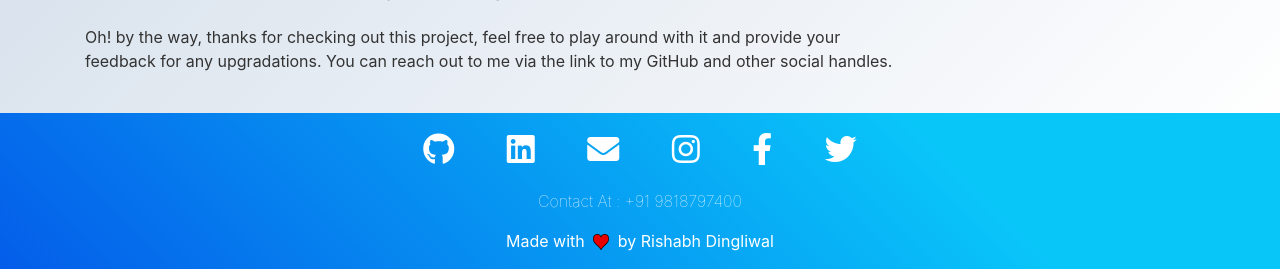
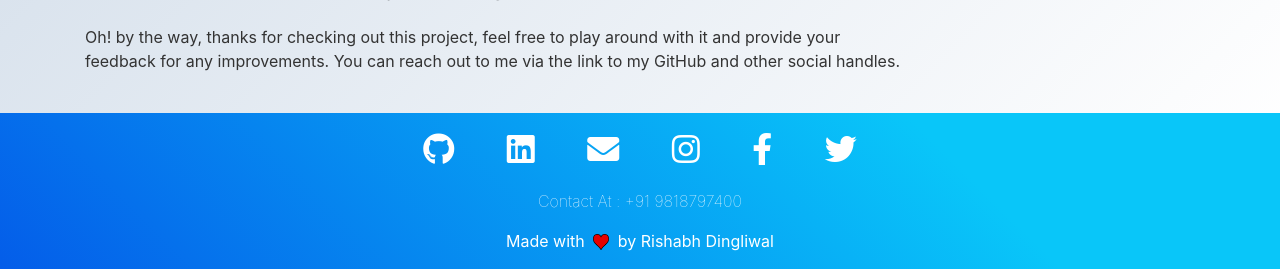
Before and after one commit to rishabh1323/The-ML-DL-App, a Flask app: page /about in a window 1280 px wide. Shown: the part 652-921 px from the top of the page. Run offline with Flask 2, Linux system fonts and the light colour scheme; some libraries are stand-ins or nearby versions.

Commit message:
Modify about page text

```diff
--- a/templates/about.html
+++ b/templates/about.html
@@ -37,7 +37,7 @@
     <div>
         <p>
             Oh! by the way, thanks for checking out this project, feel free to play around with it and provide your feedback for
-            any upgradations. You can reach out to me via the link to my GitHub and other social handles.
+            any improvements. You can reach out to me via the link to my GitHub and other social handles.
         </p>
     </div>
 </div>
```
